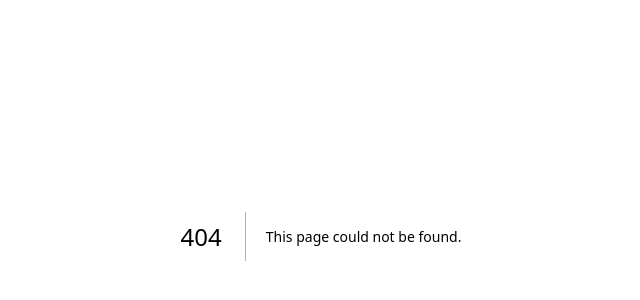
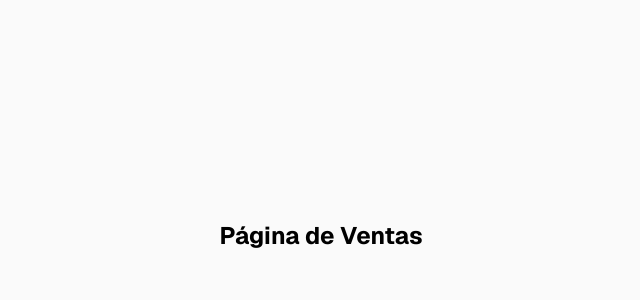
Before and after one commit to DanielGuzmanV/Fundamentos-NextJs, a Next.js app: page /ventas in a window 1280 px wide. Before the commit this address had no page. Shown: the part 164-464 px from the top of the page, without its empty margins (319-959 px from the left). Built offline with nearby package versions, Linux system fonts and the light colour scheme.

Commit message:
Creacion de la pantalla para las ventas

```diff
--- /dev/null
+++ b/src/app/(dashboard)/ventas/page.tsx
@@ -0,0 +1,12 @@
+export default function Ventas() {
+  return (
+
+    <div className="flex min-h-screen items-center justify-center bg-zinc-50 font-sans">
+      <div className="flex flex-col items-center gap-2 text-center sm:items-start sm:text-left">
+        <h1 className="text-black font-bold text-2xl">Página de Ventas</h1>
+
+      </div>
+    </div>
+
+  )
+}
```
